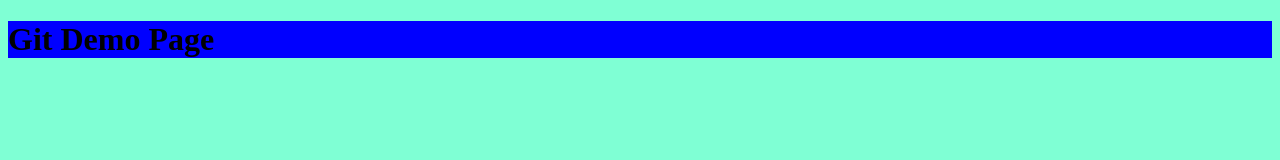
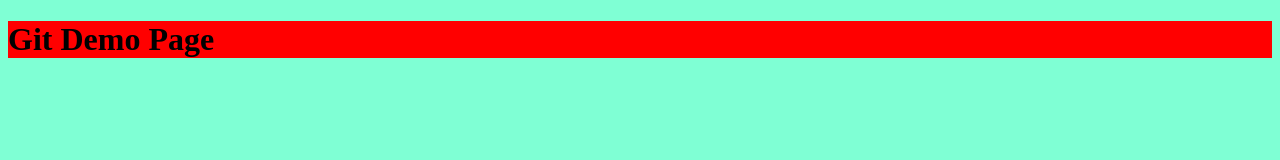
Before and after one commit to geraldtohdy/test, a plain HTML site: page index.html in a window 1280 px wide. Drawn offline with Linux system fonts and the light colour scheme.

Commit message:
change color nia

```diff
--- a/style.css
+++ b/style.css
@@ -1,3 +1,3 @@
 body{background-color: aquamarine;}
 
-h1{background-color: blue;}
+h1{background-color: red;}
```
